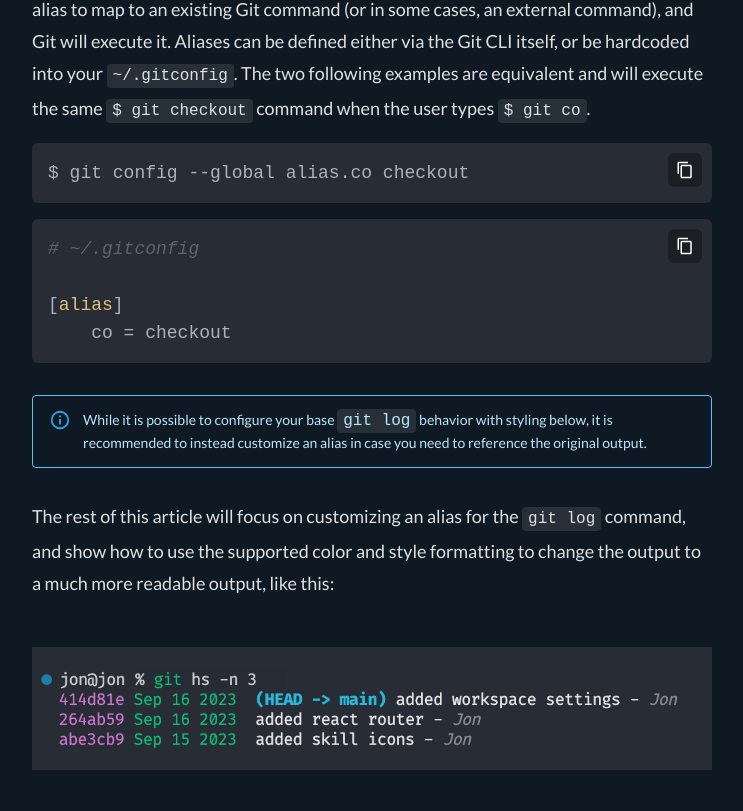
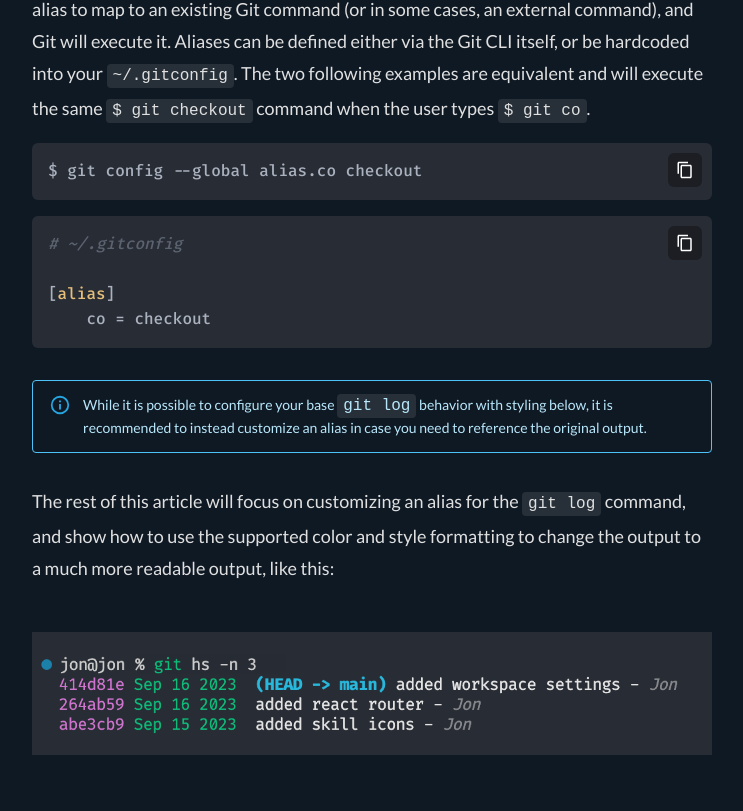
Before and after one commit to jonathanws/personal-website-next, a Next.js app: page /blog/pretty-git-history in a window 1280 px wide. Shown: the part 2069-2880 px from the top of the page, without its empty margins (268-1011 px from the left). Built offline with nearby package versions, Linux system fonts and the light colour scheme.

Commit message:
added fira code to Code components

```diff
--- a/src/components/blog/Code.tsx
+++ b/src/components/blog/Code.tsx
@@ -4,17 +4,10 @@ import IconButton, { IconButtonProps } from '@mui/material/IconButton'
 import { alpha, darken, lighten, styled, useTheme } from '@mui/material/styles'
 import Tooltip from '@mui/material/Tooltip'
 import copy from 'clipboard-copy'
+import { Fira_Code } from 'next/font/google'
 import { useState } from 'react'
 import SyntaxHighlighter from 'react-syntax-highlighter'
 import { atomOneDark } from 'react-syntax-highlighter/dist/esm/styles/hljs'
-
-interface Props {
-	highlightLines?: number[]
-	language:
-		| 'bash'
-		| 'typescript'
-	text: string[]
-}
 
 // because you can't configure indentation to use tabs...
 export const TAB = '	'
@@ -22,6 +15,11 @@ export const FOUR_SPACES = '    '
 
 // background color of the code blocks.  Unsure how to import, so duplicated here
 const codeBlockBackgroundColor = 'rgb(40, 44, 52)'
+
+const firaCode = Fira_Code({
+	fallback: ['Courier', 'monospace'],
+	subsets: ['latin'],
+})
 
 // IconButton component initialized with styles
 const StyledIconButton = styled(IconButton)<IconButtonProps>(() => ({
@@ -36,6 +34,14 @@ const StyledIconButton = styled(IconButton)<IconButtonProps>(() => ({
 	right: '10px',
 	top: '10px',
 }))
+
+interface Props {
+	highlightLines?: number[]
+	language:
+		| 'bash'
+		| 'typescript'
+	text: string[]
+}
 
 export default function Code({ highlightLines, language, text }: Props) {
 	const [showSuccessIcon, setShowSuccessIcon] = useState(false)
@@ -61,9 +67,16 @@ export default function Code({ highlightLines, language, text }: Props) {
 				</StyledIconButton>
 			</Tooltip>
 			<SyntaxHighlighter
+				codeTagProps={{
+					style: {
+						fontFamily: firaCode.style.fontFamily,
+						fontWeight: 500,
+					},
+				}}
 				customStyle={{
 					borderRadius: 6,
-					lineHeight: '1.75rem',
+					fontSize: 16,
+					lineHeight: '1.5rem',
 					marginBottom: 16,
 					maxWidth: '100vw',
 					padding: 16,
```
